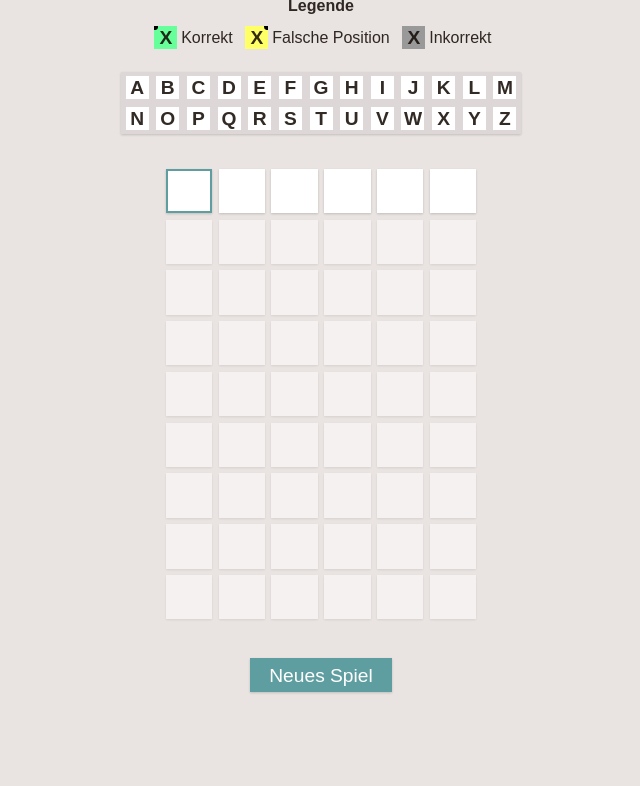
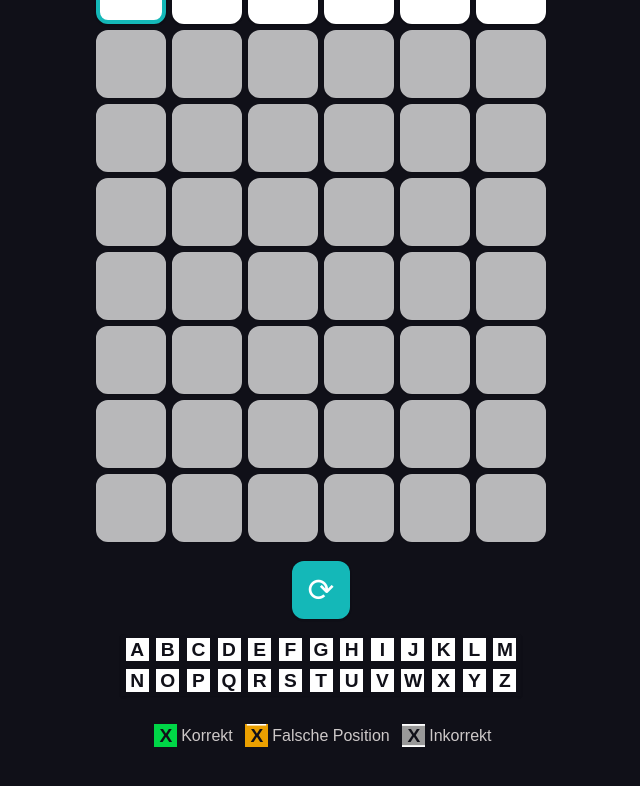
Before and after one commit to AbbasGas/wortle, a plain HTML site: page index.html in a window 1280 px wide. Shown: the part 98-884 px from the top of the page, without its empty margins (319-959 px from the left). Before the commit the page ends 861 px from the top, so only its background shows below. Drawn offline with Linux system fonts and the light colour scheme.

Commit message:
ui update

```diff
--- a/css/style.css
+++ b/css/style.css
@@ -2,13 +2,15 @@
 @import url(variables.css);
 
 :root {
-	--cell-size: 1.2em;
+	--cell-size: 1.8em;
 	--col-lost: #f54;
 	--col-cell-empty: #fff;
 	--col-cell-incorrect: #999;
-	--col-cell-almost: #ff6;
-	--col-cell-correct: #6f9;
-	--colorblind-dot-size: 30%;
+	--col-cell-almost: hsl(41, 100%, 46%);
+	--col-cell-correct: hsl(140, 100%, 42%);
+	--radius: 12px;
+	--img-incorrect: url(../svg/incorrect.svg);
+	--img-almost: url(../svg/almost.svg);
 }
 
 body {
@@ -17,20 +19,17 @@ body {
 	font-size: 2em;
 	color: var(--col-text);
 	text-align: center;
-	padding: 1em 0;
+	padding: 0 0 1em 0;
 }
 
 h1 {
-	font-size: 1.5em;
-}
-
-h1,
-input {
+	font-size: 1em;
+	margin: 0.3em auto 0.3em auto;
 	font-family: serif;
 }
 
 main {
-	margin: 1em auto;
+	margin: 0 auto 0.5em auto;
 	display: flex;
 	flex-direction: column;
 }
@@ -50,8 +49,10 @@ input {
 	background-color: white;
 	margin: 0.1em;
 	box-shadow: var(--shadow-1);
-	border: 2px solid var(--col-cell-empty);
-	opacity: 0.5;
+	border: 4px solid var(--col-cell-empty);
+	opacity: 0.7;
+	font-family: sans-serif;
+	border-radius: var(--radius);
 	transition: box-shadow var(--time-transition),
 		border-color var(--time-transition), opacity var(--time-transition);
 }
@@ -63,6 +64,10 @@ input[enabled='true'].error {
 input[enabled='true'] {
 	cursor: text;
 	opacity: 1;
+}
+
+input.loader {
+	opacity: 0;
 }
 
 input[enabled='true']:hover {
@@ -89,17 +94,24 @@ input[value='2'] {
 }
 
 btn {
-	margin-bottom: 2em;
-	font-size: 0.6em;
+	height: 1em;
+	width: 1em;
+	font-size: 1em;
 	display: inline-block;
-	padding: 0.4em 1em;
+	padding: 0.4em;
 	background-color: var(--col-primary);
 	color: white;
 	box-shadow: var(--shadow-1);
 	border: none;
 	cursor: pointer;
-	transition: box-shadow 0.3s, background-color 0.3s;
+	transition: box-shadow 0.3s, background-color 0.3s, transform 0.3s;
 	user-select: none;
+	font-family: sans-serif;
+	border-radius: var(--radius);
+}
+
+btn:active {
+	transform: scale(0.95);
 }
 
 btn:hover {
@@ -124,6 +136,7 @@ char {
 	display: inline-block;
 	width: 1em;
 	height: 1em;
+	color: var(--col-bg);
 	background: var(--col-cell-empty);
 	padding: 0.1em;
 	margin: 0.2em;
@@ -131,37 +144,28 @@ char {
 	font-weight: 900;
 }
 
-char[value='0'] {
-	background-color: var(--col-cell-incorrect);
-}
-
-char[value='1'] {
-	background-color: var(--col-cell-almost);
-}
-
-char[value='2'] {
-	background-color: var(--col-cell-correct);
-}
-
-input[value='1'],
-input[value='2'],
-char[value='1'],
-char[value='2'] {
-	background-image: url(../svg/circle.svg);
-	background-size: var(--colorblind-dot-size);
+char,
+input {
+	background-position: top left;
+	background-size: contain;
 	background-repeat: no-repeat;
 }
 
-input[value='1'],
-char[value='1'] {
-	background-position: calc(100% + (var(--colorblind-dot-size) / 2))
-		calc(0% - (var(--colorblind-dot-size) / 2));
+char[value='0'],
+input[value='0'] {
+	background-color: var(--col-cell-incorrect);
+	background-image: var(--img-incorrect);
 }
 
-input[value='2'],
-char[value='2'] {
-	background-position: calc(0% - (var(--colorblind-dot-size) / 2))
-		calc(0% - (var(--colorblind-dot-size) / 2));
+char[value='1'],
+input[value='1'] {
+	background-color: var(--col-cell-almost);
+	background-image: var(--img-almost);
+}
+
+char[value='2'],
+input[value='2'] {
+	background-color: var(--col-cell-correct);
 }
 
 message {
@@ -221,7 +225,7 @@ legend {
 	box-sizing: border-box;
 	margin: auto;
 	padding: 0.1em 1em;
-	margin-top: 0em;
+	margin-top: 0.5em;
 	width: auto;
 }
 
--- a/css/variables.css
+++ b/css/variables.css
@@ -1,9 +1,9 @@
 :root {
-	--col-bg: hsl(15, 12%, 90%);
-	--col-text: hsla(20, 60%, 5%, 0.87);
+	--col-bg: hsl(240, 20%, 8%);
+	--col-text: hsla(15, 12%, 90%, 0.87);
 	--col-text-light: white;
-	--col-primary: cadetblue;
-	--col-primary-light: hsl(182, 35%, 60%);
+	--col-primary: hsl(180, 80%, 40%);
+	--col-primary-light: hsl(180, 80%, 50%);
 	--col-accent: hsl(303, 28%, 31%);
 
 	--shadow-1: 0 1px 3px rgba(0, 0, 0, 0.06), 0 1px 2px rgba(0, 0, 0, 0.12);
--- a/index.html
+++ b/index.html
@@ -11,7 +11,11 @@
 
 <body>
     <h1>Wortle</h1>
-    <h2>Legende</h2>
+    <main>
+    </main>
+    <btn id="reset">⟳</btn>
+    <keyboard>
+    </keyboard>
     <legend>
         <p>
             <char value="2">X</char><span>Korrekt</span>
@@ -23,11 +27,6 @@
             <char value="0">X</char><span>Inkorrekt</span>
         </p>
     </legend>
-    <keyboard>
-    </keyboard>
-    <main>
-    </main>
-    <btn id="reset">Neues Spiel</btn>
     <message>
         <p></p><span></span>
     </message>
--- a/js/main.js
+++ b/js/main.js
@@ -23,7 +23,7 @@ const ALPHABET = 'ABCDEFGHIJKLMNOPQRSTUVWXYZ'
 
 // determines how many tries per word relative to word length
 // e.g. with a 5 letter word, AMOUNT_TRIES = 2 would mean 10 tries
-const AMOUNT_TRIES = 1.5
+const AMOUNT_TRIES = 1.2
 
 // lexicon of german words
 let lexicon
@@ -100,6 +100,10 @@ function reset(given_word) {
             cell.setAttribute('y', y)
             cell.disabled = true
             cell.setAttribute('enabled', false)
+            cell.className = 'loader'
+            setTimeout(() => {
+                cell.classList.remove('loader')
+            }, x * y * 20)
 
             // add eventlistener
             cell.addEventListener('click', c => {
@@ -134,7 +138,12 @@ function reset(given_word) {
 
 // handle arrow and alphabetic keys
 document.addEventListener('keydown', event => {
-    if (gameover) return
+    // only act if key was pressed in input element
+    let on_input = [...document.querySelectorAll('input')].includes(event.target)
+    if (!on_input || gameover) return
+
+    // prevent default behaviour
+    event.preventDefault()
 
     // current cell selection x and y coordinates
     let selection = {
@@ -175,7 +184,6 @@ document.addEventListener('keydown', event => {
             cell_selection.focus()
         }
     } else if (event.key === 'Enter') submit_row()
-    else if (event.key.match(/[a-zA-Z0-9_]*/)) event.preventDefault()
 })
 
 // submit the guess
```
Also changed, not shown: svg/almost.svg (added), svg/circle.svg (deleted), svg/incorrect.svg (added).
